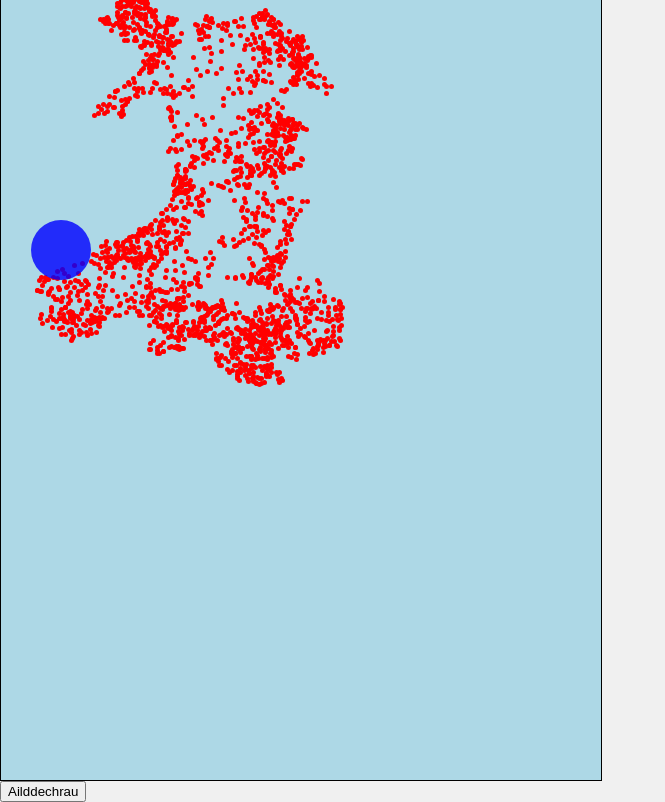
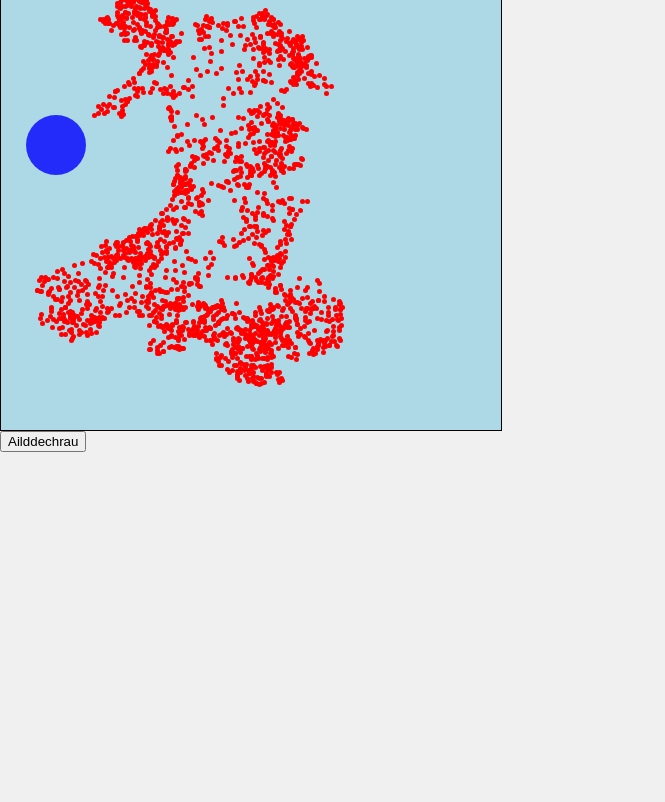
Before and after one commit to gruffsion/ble_mae, a plain HTML site: page index.html in a window 1280 px wide. Shown: the part 77-879 px from the top of the page, without its empty margins (0-665 px from the left). After the commit the page ends 800 px from the top, so only its background shows below. Drawn offline with Linux system fonts and the light colour scheme.

Commit message:
Update style.css

```diff
--- a/style.css
+++ b/style.css
@@ -55,8 +55,8 @@ body {
 
 #mapContainer {
     position: relative;
-    width: 600px;
-    height: 800px;
+    width: 500px;
+    height: 450px;
     border: 1px solid #000;
     background-color: lightblue; /* Example background color */
 }
@@ -78,7 +78,7 @@ height: 100%;
 
 .highlighted {
     border: 20px solid rgb(0, 156, 18);
-    z-index: 2;
+    z-index: 1;
 }
 
 
@@ -89,5 +89,5 @@ height: 100%;
     position: relative;
     cursor: grab;
     opacity: 0.8;
-    z-index: 1;
+    z-index: 2;
 }
```
